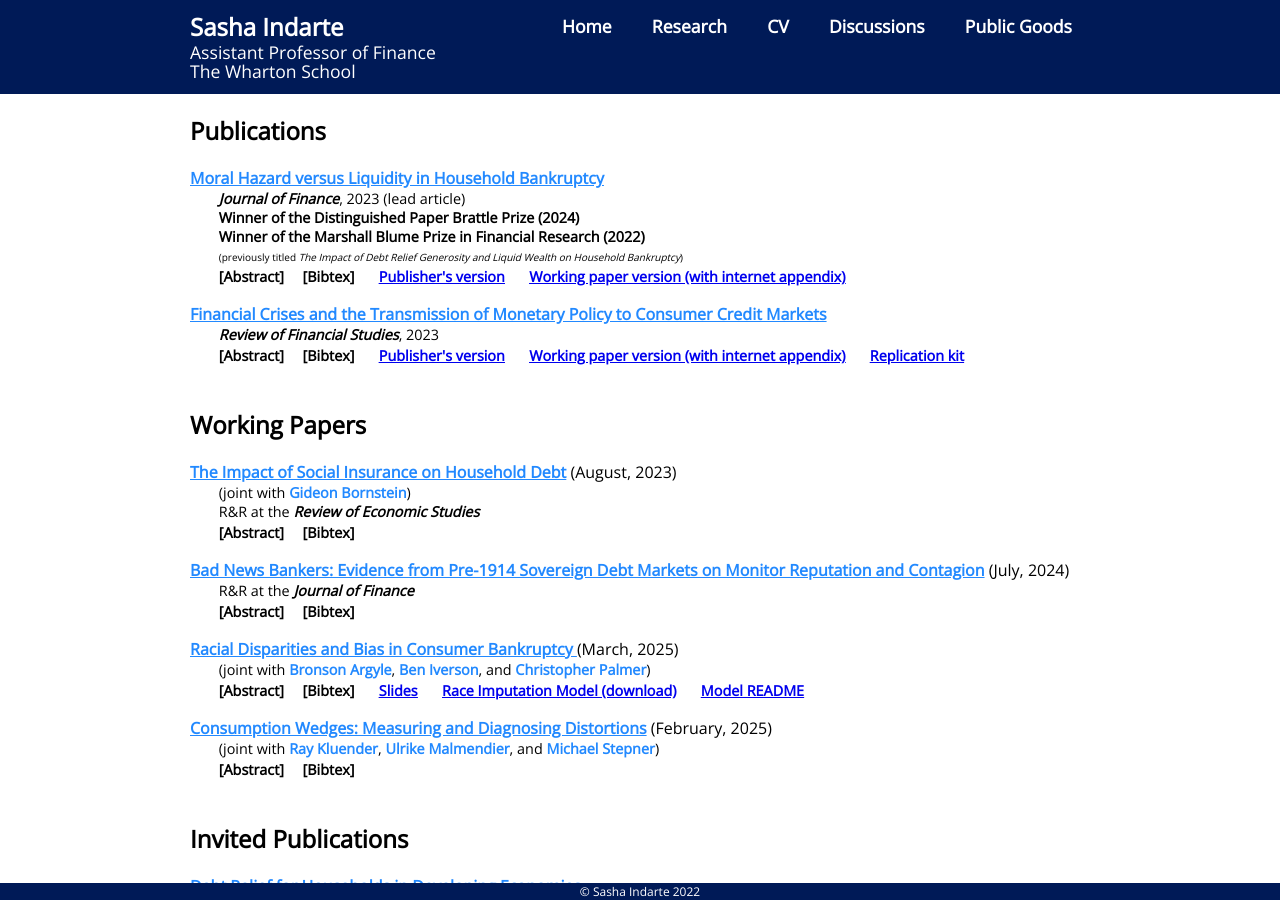
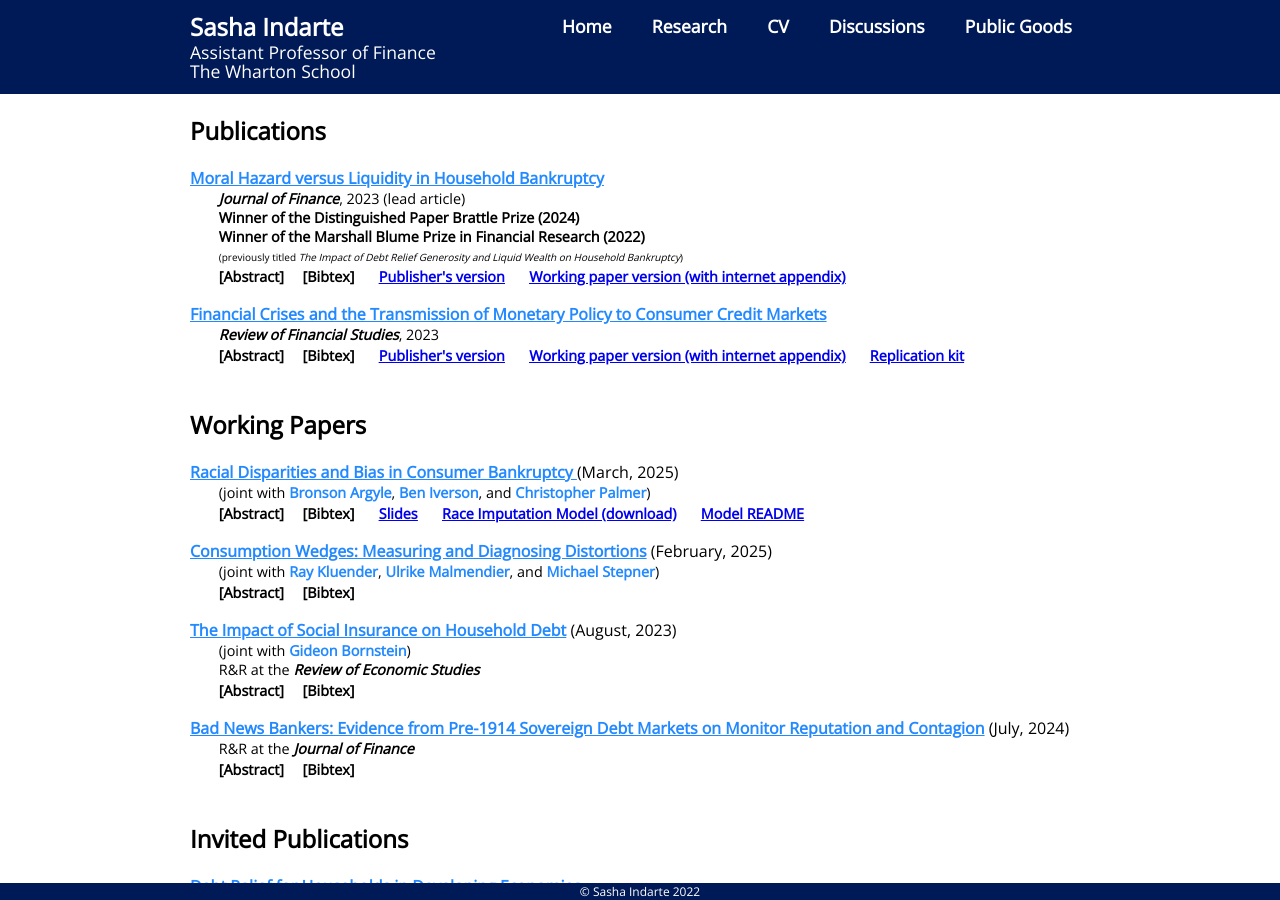
Before and after one commit to sashaindarte/sashaindarte.github.io, a Jekyll site: the page built from research/index.html, in a window 1280 px wide and 900 px high. Built offline with Jekyll 4.4.1, drawn with Linux system fonts in a browser that asks for light colours; some of the changed lines change nothing that is shown.

Commit message:
Update index.html

```diff
--- a/research/index.html
+++ b/research/index.html
@@ -63,11 +63,15 @@ title: Sasha Indarte - Research
 	    		<input type="checkbox" id="toggle1b" class="toggle-container" />
 			<div class="toggle-content">
 			<p style="padding-left:4em;padding-bottom:0.5em;margin-top:0.5em;font-size:0.9em;" align = "justify">
-				@article{indarte2023moral, <br>
-				  title={Moral Hazard versus Liquidity in Household Bankruptcy}, <br>
-				  author={Indarte, Sasha}, <br>
-				  journal={Journal of Finance}, <br>
-				  year={2023}<br>
+				@article{indarte2023moral,
+				  title={Moral hazard versus liquidity in household bankruptcy},
+				  author={Indarte, Sasha},
+				  journal={The Journal of Finance},
+				  volume={78},
+				  number={5},
+				  pages={2421--2464},
+				  year={2023},
+				  publisher={Wiley Online Library}
 				}
 			</p>
 			</div>
@@ -103,11 +107,15 @@ title: Sasha Indarte - Research
 	    		<input type="checkbox" id="toggle2b" class="toggle-container" />
 			<div class="toggle-content">
 			<p style="padding-left:4em;padding-bottom:0.5em;margin-top:0.5em;font-size:0.9em;" align = "justify">
-				@article{indarte2023financial, <br>
-				  title={Financial Crises and the Transmission of Monetary Policy to Consumer Credit Markets}, <br>
-				  author={Indarte, Sasha}, <br>
-				  journal={Review of Financial Studies}, <br>
-				  year={2023}<br>
+				@article{indarte2023financial,
+				  title={Financial crises and the transmission of monetary policy to consumer credit markets},
+				  author={Indarte, Sasha},
+				  journal={The Review of Financial Studies},
+				  volume={36},
+				  number={10},
+				  pages={4045--4081},
+				  year={2023},
+				  publisher={Oxford University Press}
 				}
 			</p>
 			</div>
@@ -121,6 +129,87 @@ title: Sasha Indarte - Research
 
 		<br>
 		<h2>Working Papers</h2>
+
+
+		<!--bankruptcy bias-->
+		<div class="container">
+			<p style="margin-bottom:0px;"><a href="/research/bk-bias-AIIP.pdf">
+				<u><b>
+				Racial Disparities and Bias in Consumer Bankruptcy </b></u></a> (March, 2025)
+			</p>
+
+			<p style="padding-left:2em;padding-bottom:0em;margin-top:0em;margin-bottom:0em;font-size:0.9em;">
+				(joint with <a href="https://bronsonargyle.com/contact.html">Bronson Argyle</a>, <a href="http://www.beniverson.org/">Ben Iverson</a>, and <a href="https://mitmgmtfaculty.mit.edu/cpalmer/">Christopher Palmer</a>)
+			</p>
+
+			<label for="toggle4a" class="toggle-header" style="font-size:0.9em;">&emsp;&emsp;[Abstract]</label>
+	    		<label for="toggle4b" class="toggle-header" style="font-size:0.9em;">&emsp;[Bibtex]</label>
+			&emsp; <a href="/research/AIIP_bk_bias_slides_public.pdf" style="font-size: 0.9em;"><b><u>Slides</b></u></a>
+			&emsp; <a href="https://mit.edu/cjpalmer/www/AIIP-Race-Imputation-Code.zip" style="font-size: 0.9em;"><b><u>Race Imputation Model (download)</b></u></a>
+			&emsp; <a href="https://web.mit.edu/cjpalmer/www/AIIP-Race-Imputation-Code-Readme.pdf" style="font-size: 0.9em;"><b><u>Model README</b></u></a>
+
+			<input type="checkbox" id="toggle4a" class="toggle-container" />
+			<div class="toggle-content">
+			<p style="padding-left:4em;padding-bottom:0.5em;margin-top:0.5em;font-size:0.9em;" align = "justify">
+				We document substantial racial disparities in consumer bankruptcy outcomes and investigate the role of racial bias in contributing to these disparities. Using data on the near universe of US bankruptcy cases and self-reported and manually-identified measures of race, we show that minority filers are unconditionally 12.7 and 2.3 percentage points more likely to have their bankruptcy cases dismissed without debt relief in Chapters 13 and 7, respectively. We uncover strong evidence of racial homophily: in Chapter 13, where trustees have more discretion, minority filers are 2.3 percentage points more likely to be dismissed when randomly assigned to a White bankruptcy trustee than to a minority trustee. Black and Hispanic Chapter 13 filers are the most negatively affected by homophily. To interpret our findings, we develop a general decision model and new identification results relating homophily to bias. Our homophily approach is particularly useful in settings where traditional outcome tests for bias are not feasible because the decision-maker’s objective is not well defined or decision-relevant outcomes or risk factors are unobserved. Applying this framework to our homophily estimate implies that at least 15% of the unconditional Chapter 13 dismissal gap and 53% of the conditional dismissal gap for minority filers is due to either taste-based or inaccurate statistical racial discrimination
+			</p>
+			</div>
+
+	    		<input type="checkbox" id="toggle4b" class="toggle-container" />
+			<div class="toggle-content">
+			<p style="padding-left:4em;padding-bottom:0.5em;margin-top:0.5em;font-size:0.9em;" align = "justify">
+				@article{argyle2025racial, <br>
+				  title={Racial Disparities and Bias in Consumer Bankruptcy}, <br>
+				  author={Argyle, Bronson and Indarte, Sasha and Iverson, Benjamin and Palmer, Christopher}, <br>
+				  journal={Working paper}, <br>
+				  year={2025} <br>
+				}
+			</p>
+			</div>
+
+		</div>
+
+
+
+				<!--CONSUMPTION WEDGES -->
+		<div class="container">
+			<p style="margin-bottom:0px;"><a href="/research/IKMS_consumption_wedges_draft.pdf">
+				<u><b>
+				Consumption Wedges: Measuring and Diagnosing Distortions</b></u></a> (February, 2025)
+			</p>
+
+			<p style="padding-left:2em;padding-bottom:0em;margin-top:0em;margin-bottom:0em;font-size:0.9em;">
+				(joint with <a href="https://www.raykluender.com/">Ray Kluender</a>, <a href="https://eml.berkeley.edu/~ulrike/">Ulrike Malmendier</a>, and <a href="https://michaelstepner.com/">Michael Stepner</a>)
+			</p>
+
+			<label for="toggle6a" class="toggle-header" style="font-size:0.9em;">&emsp;&emsp;[Abstract]</label>
+	    		<label for="toggle6b" class="toggle-header" style="font-size:0.9em;">&emsp;[Bibtex]</label>
+
+			<input type="checkbox" id="toggle6a" class="toggle-container" />
+			<div class="toggle-content">
+			<p style="padding-left:4em;padding-bottom:0.5em;margin-top:0.5em;font-size:0.9em;" align = "justify">
+				A variety of distortions, such as financial constraints and behavioral biases, have been proposed to explain deviations from canonical consumption-savings models. We develop a new sufficient statistics approach to measure the impact of such distortions on consumption as a wedge between actual consumption and a counterfactual ”frictionless” consumption. We calculate these wedges for a population of predominantly middle-income US consumers with low liquid wealth, using a new survey of economic beliefs linked to bank account transactions data. We find that consumption choices are significantly distorted both upward and downward. The median wedge is 40% of frictionless consumption in absolute value, with 51% having negative wedges (under-consuming) and 49% having positive wedges (over-consuming). Because alternative models of distortions imply different properties of wedges, estimates of wedges can be used as a diagnostic to distinguish between models. Notably, financial constraints only generate negative wedges, indicating that additional or alternative distortions (such as present bias or consumer inertia) are necessary to rationalize the consumption decisions of households.
+
+			</p>
+			</div>
+
+	    		<input type="checkbox" id="toggle6b" class="toggle-container" />
+			<div class="toggle-content">
+			<p style="padding-left:4em;padding-bottom:0.5em;margin-top:0.5em;font-size:0.9em;" align = "justify">
+				@article{indarte2025consumption, <br>
+				  title={Consumption Wedges: Measuring and Diagnosing Distortions}, <br>
+				  author={Indarte, Sasha and Kluender, Raymond and Malmendier, Ulrike and Stepner, Michael}, <br>
+				  journal={Working paper}, <br>
+				  year={2025} <br>
+				}
+			</p>
+			</div>
+
+		</div>
+
+
+
+
 
 		<!--social insurance -->
 		<div class="container">
@@ -199,82 +288,7 @@ title: Sasha Indarte - Research
 
 
 
-		<!--bankruptcy bias-->
-		<div class="container">
-			<p style="margin-bottom:0px;"><a href="/research/bk-bias-AIIP.pdf">
-				<u><b>
-				Racial Disparities and Bias in Consumer Bankruptcy </b></u></a> (March, 2025)
-			</p>
 
-			<p style="padding-left:2em;padding-bottom:0em;margin-top:0em;margin-bottom:0em;font-size:0.9em;">
-				(joint with <a href="https://bronsonargyle.com/contact.html">Bronson Argyle</a>, <a href="http://www.beniverson.org/">Ben Iverson</a>, and <a href="https://mitmgmtfaculty.mit.edu/cpalmer/">Christopher Palmer</a>)
-			</p>
-
-			<label for="toggle4a" class="toggle-header" style="font-size:0.9em;">&emsp;&emsp;[Abstract]</label>
-	    		<label for="toggle4b" class="toggle-header" style="font-size:0.9em;">&emsp;[Bibtex]</label>
-			&emsp; <a href="/research/AIIP_bk_bias_slides_public.pdf" style="font-size: 0.9em;"><b><u>Slides</b></u></a>
-			&emsp; <a href="https://mit.edu/cjpalmer/www/AIIP-Race-Imputation-Code.zip" style="font-size: 0.9em;"><b><u>Race Imputation Model (download)</b></u></a>
-			&emsp; <a href="https://web.mit.edu/cjpalmer/www/AIIP-Race-Imputation-Code-Readme.pdf" style="font-size: 0.9em;"><b><u>Model README</b></u></a>
-
-			<input type="checkbox" id="toggle4a" class="toggle-container" />
-			<div class="toggle-content">
-			<p style="padding-left:4em;padding-bottom:0.5em;margin-top:0.5em;font-size:0.9em;" align = "justify">
-				We document substantial racial disparities in consumer bankruptcy outcomes and investigate the role of racial bias in contributing to these disparities. Using data on the near universe of US bankruptcy cases and self-reported and manually-identified measures of race, we show that minority filers are unconditionally 12.7 and 2.3 percentage points more likely to have their bankruptcy cases dismissed without debt relief in Chapters 13 and 7, respectively. We uncover strong evidence of racial homophily: in Chapter 13, where trustees have more discretion, minority filers are 2.3 percentage points more likely to be dismissed when randomly assigned to a White bankruptcy trustee than to a minority trustee. Black and Hispanic Chapter 13 filers are the most negatively affected by homophily. To interpret our findings, we develop a general
-decision model and new identification results relating homophily to bias. Our homophily approach is particularly useful in settings where traditional outcome tests for bias are not feasible because the decision-maker’s objective is not well defined or decision-relevant outcomes or
-risk factors are unobserved. Applying this framework to our homophily estimate implies that at least 15% of the unconditional Chapter 13 dismissal gap and 53% of the conditional dismissal gap for minority filers is due to either taste-based or inaccurate statistical racial discrimination
-			</p>
-			</div>
-
-	    		<input type="checkbox" id="toggle4b" class="toggle-container" />
-			<div class="toggle-content">
-			<p style="padding-left:4em;padding-bottom:0.5em;margin-top:0.5em;font-size:0.9em;" align = "justify">
-				@article{argyle2025racial, <br>
-				  title={Racial Disparities and Bias in Consumer Bankruptcy}, <br>
-				  author={Argyle, Bronson and Indarte, Sasha and Iverson, Benjamin and Palmer, Christopher}, <br>
-				  journal={Working paper}, <br>
-				  year={2025} <br>
-				}
-			</p>
-			</div>
-
-		</div>
-
-
-		<!--CONSUMPTION WEDGES -->
-		<div class="container">
-			<p style="margin-bottom:0px;"><a href="/research/IKMS_consumption_wedges_draft.pdf">
-				<u><b>
-				Consumption Wedges: Measuring and Diagnosing Distortions</b></u></a> (February, 2025)
-			</p>
-
-			<p style="padding-left:2em;padding-bottom:0em;margin-top:0em;margin-bottom:0em;font-size:0.9em;">
-				(joint with <a href="https://www.raykluender.com/">Ray Kluender</a>, <a href="https://eml.berkeley.edu/~ulrike/">Ulrike Malmendier</a>, and <a href="https://michaelstepner.com/">Michael Stepner</a>)
-			</p>
-
-			<label for="toggle6a" class="toggle-header" style="font-size:0.9em;">&emsp;&emsp;[Abstract]</label>
-	    		<label for="toggle6b" class="toggle-header" style="font-size:0.9em;">&emsp;[Bibtex]</label>
-
-			<input type="checkbox" id="toggle6a" class="toggle-container" />
-			<div class="toggle-content">
-			<p style="padding-left:4em;padding-bottom:0.5em;margin-top:0.5em;font-size:0.9em;" align = "justify">
-				A variety of distortions, such as financial constraints and behavioral biases, have been proposed to explain deviations from canonical consumption-savings models. We develop a new sufficient statistics approach to measure the impact of such distortions on consumption as a wedge between actual consumption and a counterfactual ”frictionless” consumption. We calculate these wedges for a population of predominantly middle-income US consumers with low liquid wealth, using a new survey of economic beliefs linked to bank account transactions data. We find that consumption choices are significantly distorted both upward and downward. The median wedge is 40% of frictionless consumption in absolute value, with 51% having negative wedges (under-consuming) and 49% having positive wedges (over-consuming). Because alternative models of distortions imply different properties of wedges, estimates of wedges can be used as a diagnostic to distinguish between models. Notably, financial constraints only generate negative wedges, indicating that additional or alternative distortions (such as present bias or consumer inertia) are necessary to rationalize the consumption decisions of households.
-
-			</p>
-			</div>
-
-	    		<input type="checkbox" id="toggle6b" class="toggle-container" />
-			<div class="toggle-content">
-			<p style="padding-left:4em;padding-bottom:0.5em;margin-top:0.5em;font-size:0.9em;" align = "justify">
-				@article{indarte2025consumption, <br>
-				  title={Consumption Wedges: Measuring and Diagnosing Distortions}, <br>
-				  author={Indarte, Sasha and Kluender, Raymond and Malmendier, Ulrike and Stepner, Michael}, <br>
-				  journal={Working paper}, <br>
-				  year={2025} <br>
-				}
-			</p>
-			</div>
-
-		</div>
 
 
 
```
